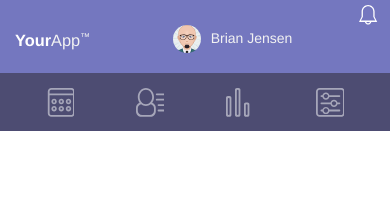
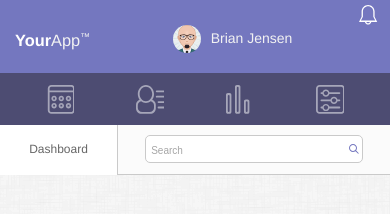
Before and after one commit to brian-jensen/techdegree-project-9, a plain HTML site: page index.html in a window 390 px wide. Drawn offline with Linux system fonts and the light colour scheme; a web font is replaced by a local one.

Commit message:
built base styles for mobile dashboard header and search

```diff
--- a/index.html
+++ b/index.html
@@ -97,6 +97,16 @@
     </a>
   </div>
 </nav>
+<section id="dashboard">
+  <div class="grid__row dashboard-header">
+    <div class="grid__col--3 dashboard-heading">
+      <h3>Dashboard</h3>
+    </div>
+      <div class="grid__col--9 dashboard-search">
+      <input type="text" placeholder="Search">
+    </div>
+  </div>
+</section>
 
 </body>
 
--- a/scss/base/_base.scss
+++ b/scss/base/_base.scss
@@ -6,6 +6,10 @@
 	box-sizing: border-box;
 }
 
+html {
+	background-image: url("../images/dust_scratches.png");
+}
+
 ul {
 	list-style: none;
 	padding: 0;
--- /dev/null
+++ b/scss/components/_dashboard.scss
@@ -0,0 +1,43 @@
+//══════════════════════════════════════
+//              DASHBOARD STYLES
+//══════════════════════════════════════
+
+.dashboard-header {
+  height: 50px;
+  .dashboard-heading {
+    flex-grow: 1;
+    margin: auto;
+    h3 {
+      color: $dove-gray;
+      font-weight: inherit;
+      font-size: $base__font-size - 2;
+      text-align: center;
+    }
+  }
+}
+
+.dashboard-search {
+  background-color: $alabaster;
+  border-left: $border--primary;
+  border-bottom: $border--primary;
+  display: flex;
+  justify-content: center;
+  align-items: center;
+  flex-basis: 70%;
+  input {
+    border: $border--primary;
+    height: 28px;
+    flex-basis: 80%;
+    @extend %rounded-corners;
+    @include column-spacing(null, null, 5px);
+    background-image: url('../../icons/search-indicator-magnifying-glass.svg');
+    background-repeat: no-repeat;
+    background-size: 12px 12px;
+    background-position: 99% 50%;
+    &::placeholder {
+      color: darken($white, 35%);
+      font-weight: $font-weight--thin;
+      font-size: 10px;
+    }
+  }
+}
--- a/scss/components/_grid.scss
+++ b/scss/components/_grid.scss
@@ -4,6 +4,8 @@
 
 .container {
   @include block-centered(block);
+  max-width: $container-max-width;
+  background-color: $white;
 }
 
 .grid__row {
--- a/scss/components/_header.scss
+++ b/scss/components/_header.scss
@@ -9,7 +9,7 @@ header {
   @extend %header-base-style;
   @extend %center-text;
     h3 {
-      @include row-spacing(3px,0);
+      @include row-spacing(6px,0);
       @extend %header-base-style;
         span {
           font-weight: $font-weight--ultra-bold;
--- a/scss/components/_index.scss
+++ b/scss/components/_index.scss
@@ -8,4 +8,5 @@
 @import 'images';
 @import 'navigation';
 @import 'header';
+@import 'dashboard';
 @import 'typography';
--- a/scss/components/_navigation.scss
+++ b/scss/components/_navigation.scss
@@ -4,7 +4,7 @@
 
 .mobile-nav {
   background-color: $mulled-wine;
-  @include row-spacing(null, null, 15px, 8px);
+  @include row-spacing(null, null, 12px, 8px);
   @include column-spacing(null, null, 15px);
    div {
      @extend %center-element;
--- a/scss/utilities/_placeholders.scss
+++ b/scss/utilities/_placeholders.scss
@@ -5,8 +5,7 @@
 %base-styles {
   font-size: $base__font-size;
   font-family: $font-family--primary;
-  line-height: ($base__line-height/$base__font-size);
-  font-weight: $font-weight--light;
+  font-weight: $font-weight--thin;
 }
 
 %header-base-style {
@@ -95,14 +94,6 @@
   text-decoration: none;
 }
 
-%nav-item-link {
-  @extend %center-text;
-  @extend %rounded-corners;
-  @extend %block-element;
-  @extend %base-link-styles;
-  color: palette(gray, dark);
-  font-weight: $font-weight--light;
-}
 
 %content-link {
   @extend %base-link-styles;
--- a/scss/utilities/_variables.scss
+++ b/scss/utilities/_variables.scss
@@ -16,8 +16,6 @@ $font-weight--ultra-bold : 700;
 
 // Typography Defaults
 $base__font-size    : 14px;
-$base__line-height  : 21px;
-$base__letter-space : 1px;
 
 //// Descriptive Colors
   // Base Colors
@@ -49,14 +47,15 @@ $pie-colors: (
 	desktop : $color-primary,
 );
 
-// Border Radius
+// Borders
 $border--rounded-corners : 5px;
 $border--circle : 50%;
+$border--primary : 1px solid $silver;
 
 // Grid Global variables
 $g-col-count		 		 : 12;
 $g-col-width		 		 : 50px;
-$g-gutter-width			 : 8px;
+$g-gutter-width			 : 0px;
 $container-max-width : 1200px;
 
 // Media Query Map
```
Also changed, not shown: css/styles.css, icons/search-indicator-magnifying-glass.svg (added), images/dust_scratches.png (added), 1 other file.
